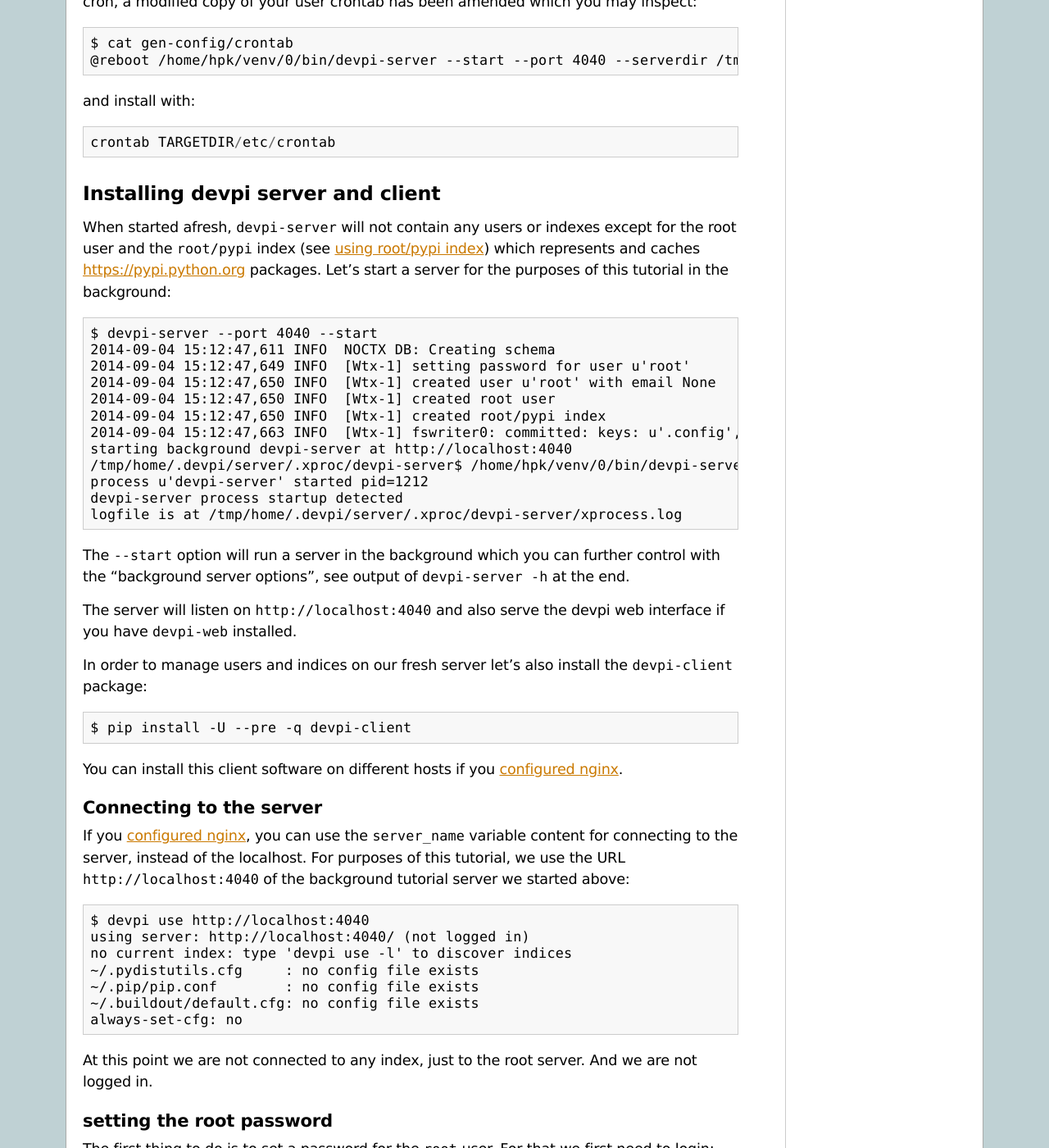
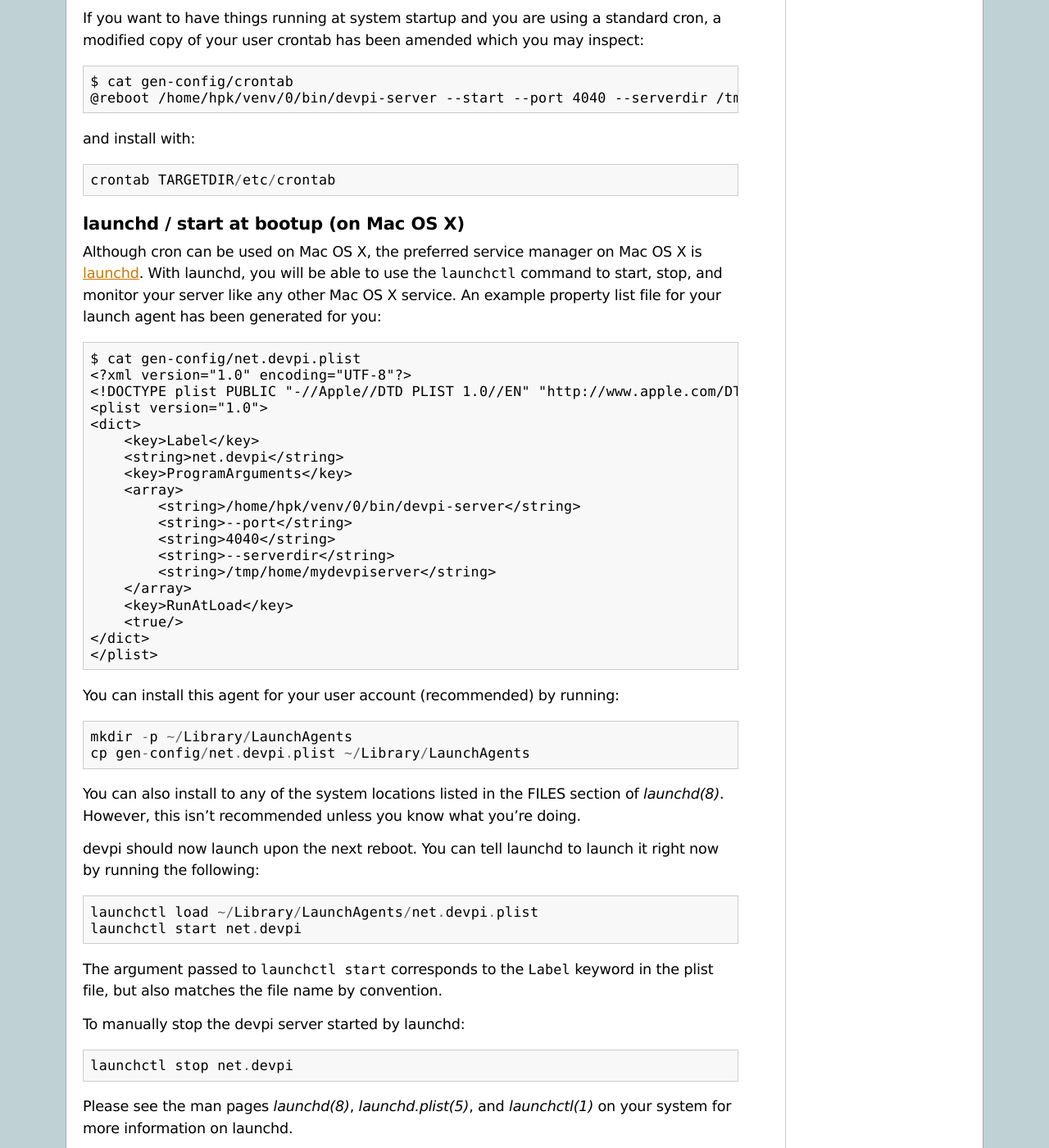
Before and after one commit to devpi/devpi, a Sphinx documentation site: the page built from doc/quickstart-server.rst, in a window 1280 px wide and 1400 px high, scrolled down 2703 px. Shown: the whole window at 82% size. Built offline with Sphinx 7.4.7, drawn with Linux system fonts in a browser that asks for light colours; some of the changed text lies outside the part shown.

Commit message:
Add Mac OS X launchd configuration to genconfig.

```diff
--- a/doc/links.rst
+++ b/doc/links.rst
@@ -10,5 +10,6 @@
 .. _pypi: http://pypi.python.org/pypi
 .. _`devpi issue tracker`: https://bitbucket.org/hpk42/devpi/issues
 .. _supervisor: http://pypi.python.org/pypi/supervisor
+.. _launchd: http://en.wikipedia.org/wiki/Launchd
 .. _warehouse: http://pypi.python.org/pypi/warehouse
 .. _twine: http://pypi.python.org/pypi/twine
--- a/doc/quickstart-server.rst
+++ b/doc/quickstart-server.rst
@@ -6,10 +6,10 @@
 
 .. include:: links.rst
 
-This document walks you through setting up your own
-``devpi-server`` instance, controling it with supervisor_ and
-(optionally) serving it through nginx_ on a unix like system.  It also
-shows how to create a first user and index.
+This document walks you through setting up your own ``devpi-server``
+instance, controlling it with supervisor_ on a UNIX-like system or
+launchd_ on Mac OS X and (optionally) serving it through nginx_ on a
+UNIX-like system. It also shows how to create a first user and index.
 
 Note that the :doc:`the pypi-mirroring quickstart
 <quickstart-pypimirror>` already discusses the ``devpi-server
@@ -33,8 +33,8 @@
 
 .. _genconfig:
 
-generating example config files for supervisor/nginx/cron
------------------------------------------------------------
+generating example config files for supervisor/nginx/cron/launchd
+-----------------------------------------------------------------
 
 Use ``devpi-server --gen-config`` to write out several example config files
 into the ``gen-config`` directory (relative to where you invoke it
@@ -54,6 +54,7 @@
     wrote gen-config/supervisor-devpi.conf
     wrote gen-config/nginx-devpi.conf
     wrote gen-config/crontab
+    wrote gen-config/net.devpi.plist
 
 Below we look at the config files in a bit of detail.
 
@@ -150,6 +151,58 @@
 and install with::
 
     crontab TARGETDIR/etc/crontab
+
+
+launchd / start at bootup (on Mac OS X)
++++++++++++++++++++++++++++++++++++++++
+
+Although cron can be used on Mac OS X, the preferred service manager
+on Mac OS X is launchd_. With launchd, you will be able to use the
+``launchctl`` command to start, stop, and monitor your server like any
+other Mac OS X service. An example property list file for your launch
+agent has been generated for you::
+
+    $ cat gen-config/net.devpi.plist
+    <?xml version="1.0" encoding="UTF-8"?>
+    <!DOCTYPE plist PUBLIC "-//Apple//DTD PLIST 1.0//EN" "http://www.apple.com/DTDs/PropertyList-1.0.dtd">
+    <plist version="1.0">
+    <dict>
+        <key>Label</key>
+        <string>net.devpi</string>
+        <key>ProgramArguments</key>
+        <array>
+            <string>/home/hpk/venv/0/bin/devpi-server</string>
+            <string>--port</string>
+            <string>4040</string>
+            <string>--serverdir</string>
+            <string>/tmp/home/mydevpiserver</string>
+        </array>
+        <key>RunAtLoad</key>
+        <true/>
+    </dict>
+    </plist>
+
+You can install this agent for your user account (recommended) by running::
+
+    mkdir -p ~/Library/LaunchAgents
+    cp gen-config/net.devpi.plist ~/Library/LaunchAgents
+
+You can also install to any of the system locations listed in the FILES section of :manpage:`launchd(8)`. However, this isn't recommended unless you know what you're doing.
+
+devpi should now launch upon the next reboot. You can tell launchd to launch it right now by running the following::
+
+    launchctl load ~/Library/LaunchAgents/net.devpi.plist
+    launchctl start net.devpi
+
+The argument passed to ``launchctl start`` corresponds to the ``Label`` keyword in the plist file, but also matches the file name by convention.
+
+To manually stop the devpi server started by launchd::
+
+    launchctl stop net.devpi
+
+Please see the man pages :manpage:`launchd(8)`,
+:manpage:`launchd.plist(5)`, and :manpage:`launchctl(1)` on your
+system for more information on launchd.
 
 
 Installing devpi server and client
```
Also changed, not shown: other parts of doc/quickstart-server.rst (+3 -3 lines), 2 other files.
